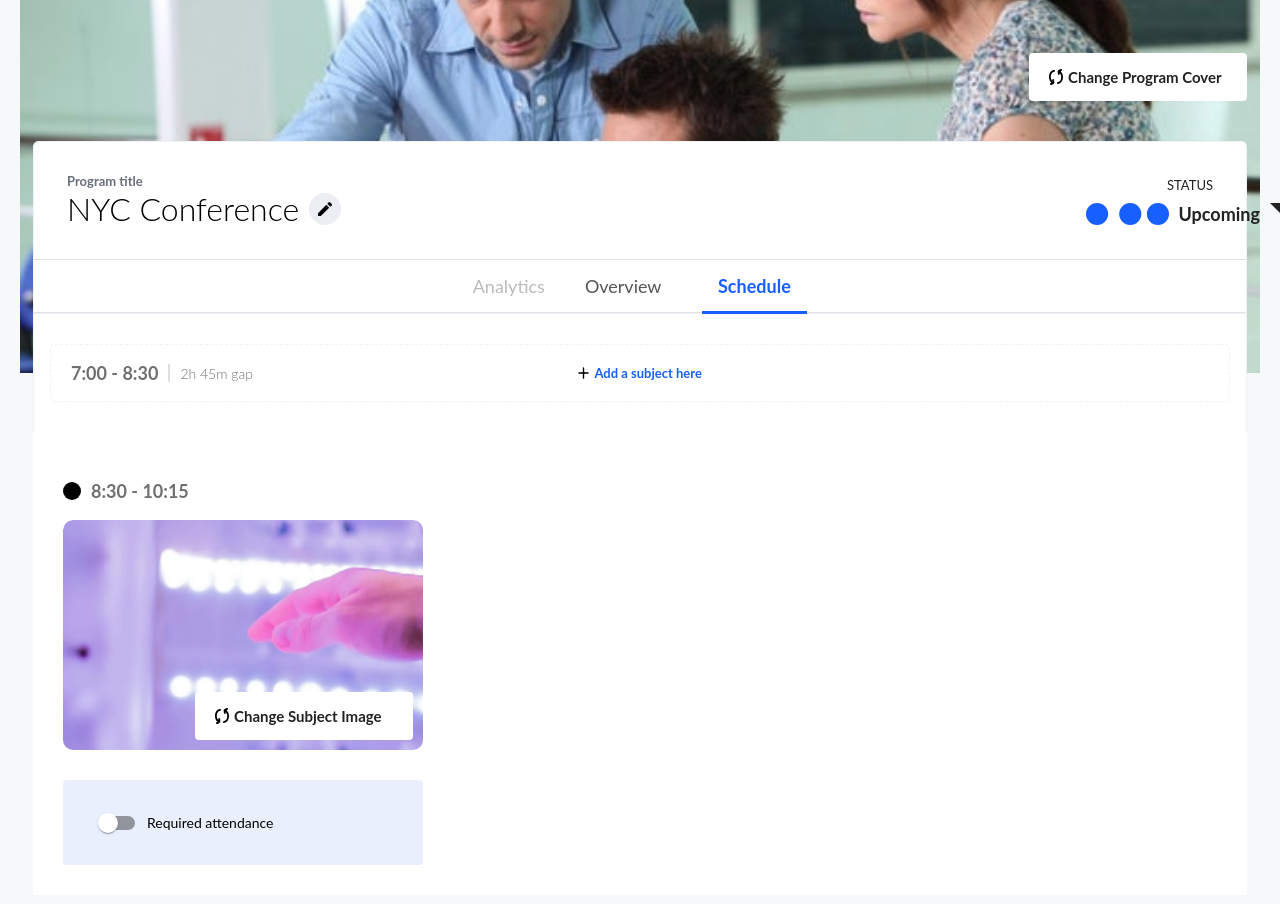
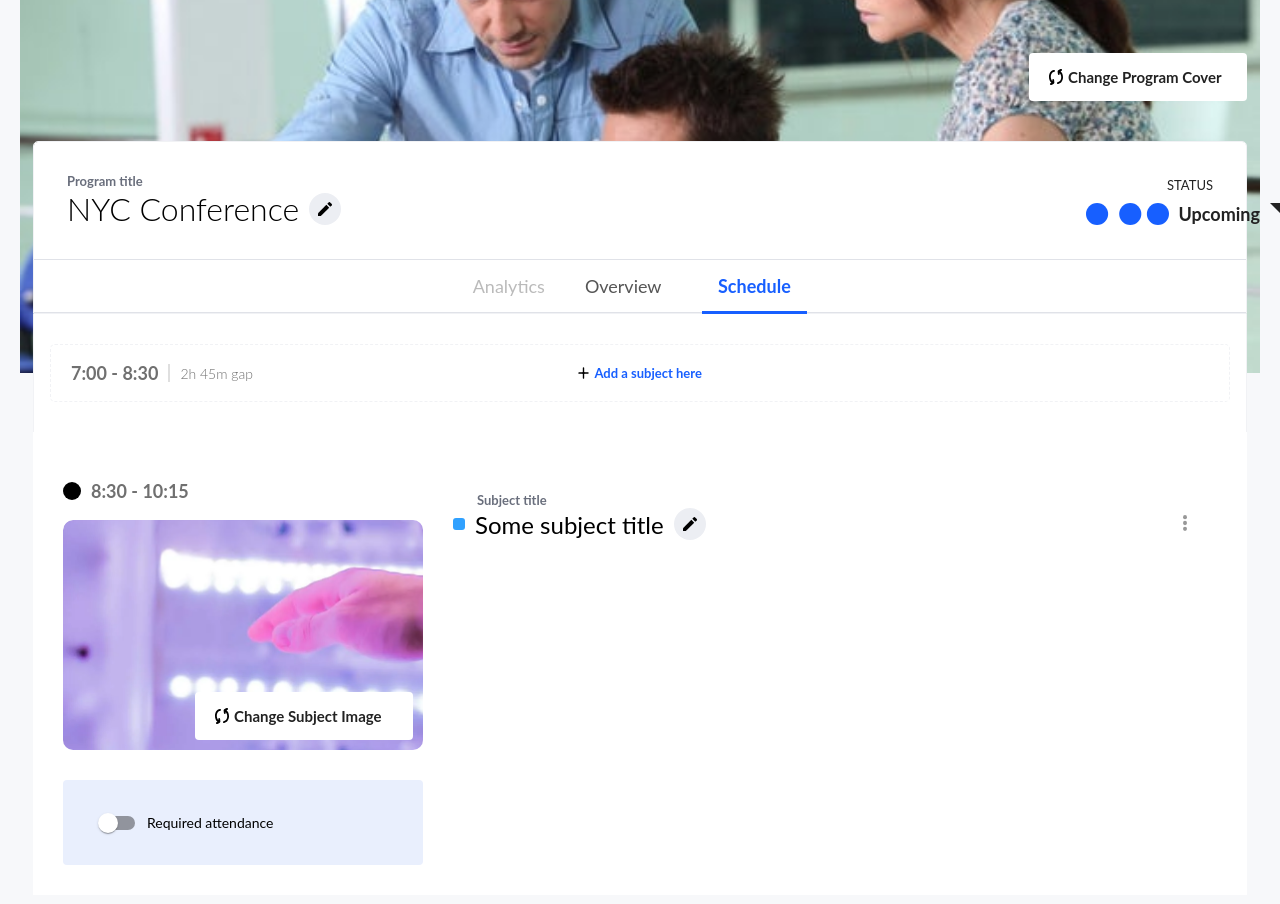
Before and after one commit to mihajlo-simevski/react-front-end-task, a React (Create React App) app: page / in a window 1280 px wide. Shown: the top 904 px of the page. Built offline with nearby package versions, Linux system fonts and the light colour scheme.

Commit message:
feat: added a subject header section

```diff
--- a/src/components/SubjectTemplate/SubjectTemplate.scss
+++ b/src/components/SubjectTemplate/SubjectTemplate.scss
@@ -4,11 +4,14 @@ $background-image: url('../../assets/images/subject-cover.png');
 
 .SubjectTemplate {
   display: flex;
+  flex-direction: column;
+  align-items: center;
   padding: 3rem 3rem;
   background: #fff;
 
-  @media screen and (#{$desktop-down}) {
-    justify-content: center;
+  @media screen and (#{$desktop-up}) {
+    flex-direction: row;
+    align-items: flex-start;
   }
 
   .subject-theme-circle {
@@ -49,6 +52,49 @@ $background-image: url('../../assets/images/subject-cover.png');
     }
   }
 
+  .content-wrapper {
+    padding: 3rem;
+    width: 100%;
+    max-width: 33rem;
+
+    .subject-title {
+      display: flex;
+      align-items: center;
+      justify-content: space-between;
+
+      figure {
+        figcaption {
+          padding-left: 2.4rem;
+          font-size: 1.3rem;
+          font-weight: 700;
+          color: #696e7c;
+        }
+        h1 {
+          font-family: 'Lato';
+          font-size: 2.4rem;
+          font-weight: 400;
+        }
+        div {
+          display: flex;
+          align-items: center;
+          gap: 1rem;
+        }
+      }
+
+      .option {
+        padding-top: 1.5rem;
+      }
+    }
+
+    @media screen and (#{$tablet-up}) {
+      max-width: 63rem;
+    }
+
+    @media screen and (#{$desktop-up}) {
+      max-width: 100%;
+    }
+  }
+
   .Button {
     align-self: flex-end;
     padding: 1rem;
--- a/src/components/SubjectTemplate/SubjectTemplate.tsx
+++ b/src/components/SubjectTemplate/SubjectTemplate.tsx
@@ -1,4 +1,7 @@
 import ChangeIcon from '../../assets/icons/change-icon.svg';
+import EditIcon from '../../assets/icons/edit-icon.svg';
+import OptionIcon from '../../assets/icons/option-icon.svg';
+import RectangleIcon from '../../assets/icons/rectangle-icon.svg';
 import Button from '../Button/Button';
 import SwitchField from '../SwitchField/SwitchField';
 
@@ -8,6 +11,7 @@ export default function SubjectTemplate() {
   return (
     <section className="SubjectTemplate">
       <div className="subject-wrapper">
+        <div>
           <p className="subject-time">
             <span className="subject-theme-circle" />
             8:30 - 10:15
@@ -20,6 +24,22 @@ export default function SubjectTemplate() {
           </section>
           <SwitchField />
         </div>
+      </div>
+      <div className="content-wrapper">
+        <div className="subject-title">
+          <figure>
+            <figcaption>Subject title</figcaption>
+            <div>
+              <img src={RectangleIcon} alt="rectangle icon" />
+              <h1>Some subject title</h1>
+              <img src={EditIcon} alt="edit icon" />
+            </div>
+          </figure>
+          <div className="option">
+            <img src={OptionIcon} alt="rectangle icon" />
+          </div>
+        </div>
+      </div>
     </section>
   );
 }
--- a/src/styles/partials/_variables.scss
+++ b/src/styles/partials/_variables.scss
@@ -7,6 +7,7 @@ $desktop-width: 1240px;
 $extra-large-width: 1241px;
 
 // mobile-first
+$mobile-up: 'min-width: #{$mobile-width}';
 $tablet-up: 'min-width: #{$tablet-width}';
 $desktop-up: 'min-width: #{$desktop-width}';
 $extra-large: 'min-width: #{$extra-large-width}'; //Extra large devices (large desktops)
```
Also changed, not shown: src/assets/icons/option-icon.svg (added), src/assets/icons/rectangle-icon.svg (added). Lines whose indentation alone changed are shown as unchanged.
